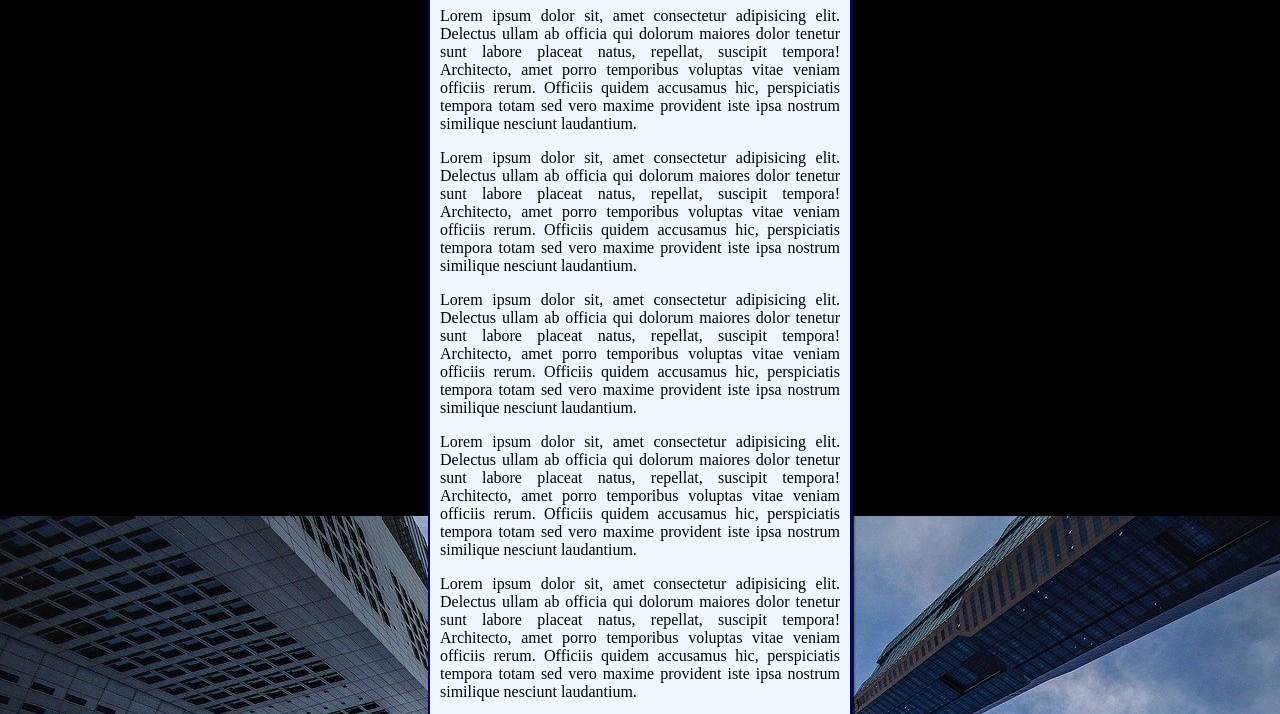
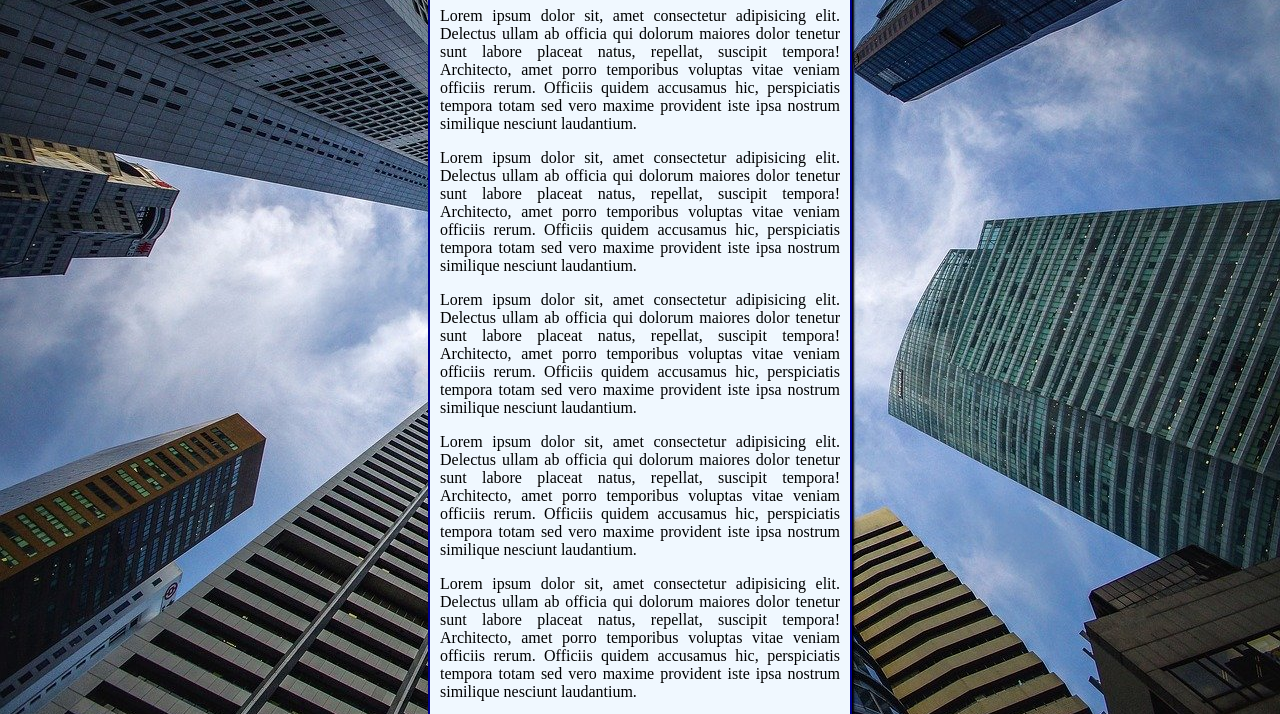
Before and after one commit to fytoyota/html-css, a plain HTML site: page css/ex022/fundo04.html in a window 1280 px wide. Shown: the part 130-844 px from the top of the page. Drawn offline with Linux system fonts and the light colour scheme.

Commit message:
shorthand para background

```diff
--- a/css/ex022/fundo04.html
+++ b/css/ex022/fundo04.html
@@ -6,15 +6,22 @@
     <title>Teste de imagem e fundo</title>
     <style>
         body{
-            background-color: black;
-            background-image: url(imagens/wallpaper002.jpg);
-            background-position: center center;
-            background-size: contain;
-            background-repeat: no-repeat;
+           background: black url(imagens/wallpaper002.jpg) center no-repeat fixed;
+           background-size: cover;
         }
+
+            /*o shorthand acima é:
+           background-color:
+           background-image:
+           background-position
+           background-repeat
+           background-size
+           background-attachment
+           No entanto, o BACKGROUND-SIZE, por alguma razão, não funciona na shorthand, por isso, deve ser feito separadamente*/
 
         main h1{
             text-align: center;
+            background-position: ;
         }
 
         main p{
@@ -23,6 +30,8 @@
 
         main{
             background-color: aliceblue;
+            max-width: 600px;
+            min-width: 400px;
             width: 400px;
             padding: 10px;
             margin: auto;
```
